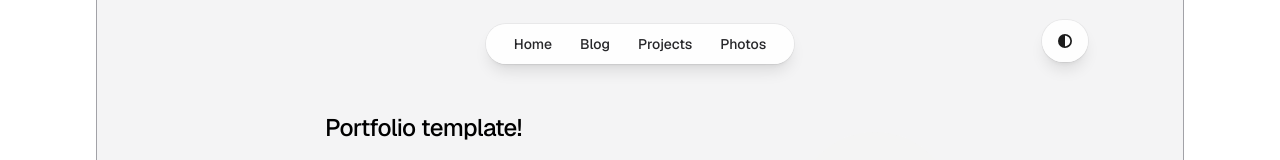
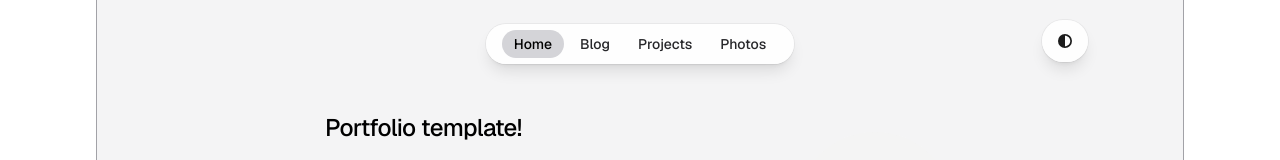
Before and after one commit to h4kyu/portfolio, a Next.js app: page / in a window 1280 px wide. Shown: the top 160 px of the page. Built offline with nearby package versions, Linux system fonts and the light colour scheme.

Commit message:
Landing Page: [VERSION] navbar rounded box highlight

```diff
--- a/app/components/nav.tsx
+++ b/app/components/nav.tsx
@@ -1,4 +1,7 @@
+"use client"; // Required for usePathname to work in Next.js
+
 import Link from "next/link";
+import { usePathname } from "next/navigation"; // Get current path
 import { ThemeSwitch } from "./theme-switch";
 import { metaData } from "../config";
 
@@ -10,20 +13,33 @@ const navItems = {
 };
 
 export function Navbar() {
+    const pathname = usePathname(); // Get the current route
+
     return (
         <div className="fixed top-4 left-0 right-0 flex items-center justify-center p-2 z-50">
             {/* Dynamic Navigation Bar (Centered) */}
             <nav className="flex items-center justify-center rounded-full bg-white/90 px-4 py-1.5 text-sm font-medium text-zinc-800 shadow-lg ring-1 ring-zinc-900/5 backdrop-blur dark:bg-zinc-800/90 dark:text-zinc-200 dark:ring-zinc-600/50">
                 <div className="flex items-center gap-1">
-            {/* Site Title */}
-            <Link href="/" className="transition px-3 py-1 hover:text-primary">
+                    {/* Home Page Title Link with Active Highlight */}
+                    <Link
+                        href="/"
+                        className={`transition px-3 py-1 rounded-full relative ${
+                            pathname === "/" ? "bg-zinc-300 dark:bg-zinc-700 text-black dark:text-white"
+                                : "hover:bg-zinc-200/50 dark:hover:bg-zinc-700/50"
+                        }`}
+                    >
                         {metaData.title}
                     </Link>
+
                     {Object.entries(navItems).map(([path, { name }]) => (
                         <Link
                             key={path}
                             href={path}
-                    className="transition px-3 py-1 hover:text-primary"
+                            className={`transition px-3 py-1 rounded-full relative ${
+                                pathname === path
+                                    ? "bg-zinc-300 dark:bg-zinc-700 text-black dark:text-white" // Active Page (Fully Highlighted)
+                                    : "hover:bg-zinc-200/50 dark:hover:bg-zinc-700/50" // Faded Highlight on Hover
+                            }`}
                         >
                             {name}
                         </Link>
@@ -31,7 +47,7 @@ export function Navbar() {
                 </div>
             </nav>
 
-        {/* Theme Switch (Far Right) */}
+            {/* Theme Switch (Farther from Right) */}
             <div className="fixed top-5 right-48 z-50">
                 <ThemeSwitch />
             </div>
--- a/app/global.css
+++ b/app/global.css
@@ -148,5 +148,5 @@ table {
 }
 
 .title {
-  text-wrap: balance;
+  /*text-wrap: balance;*/
 }
```
Lines whose indentation alone changed are shown as unchanged.
